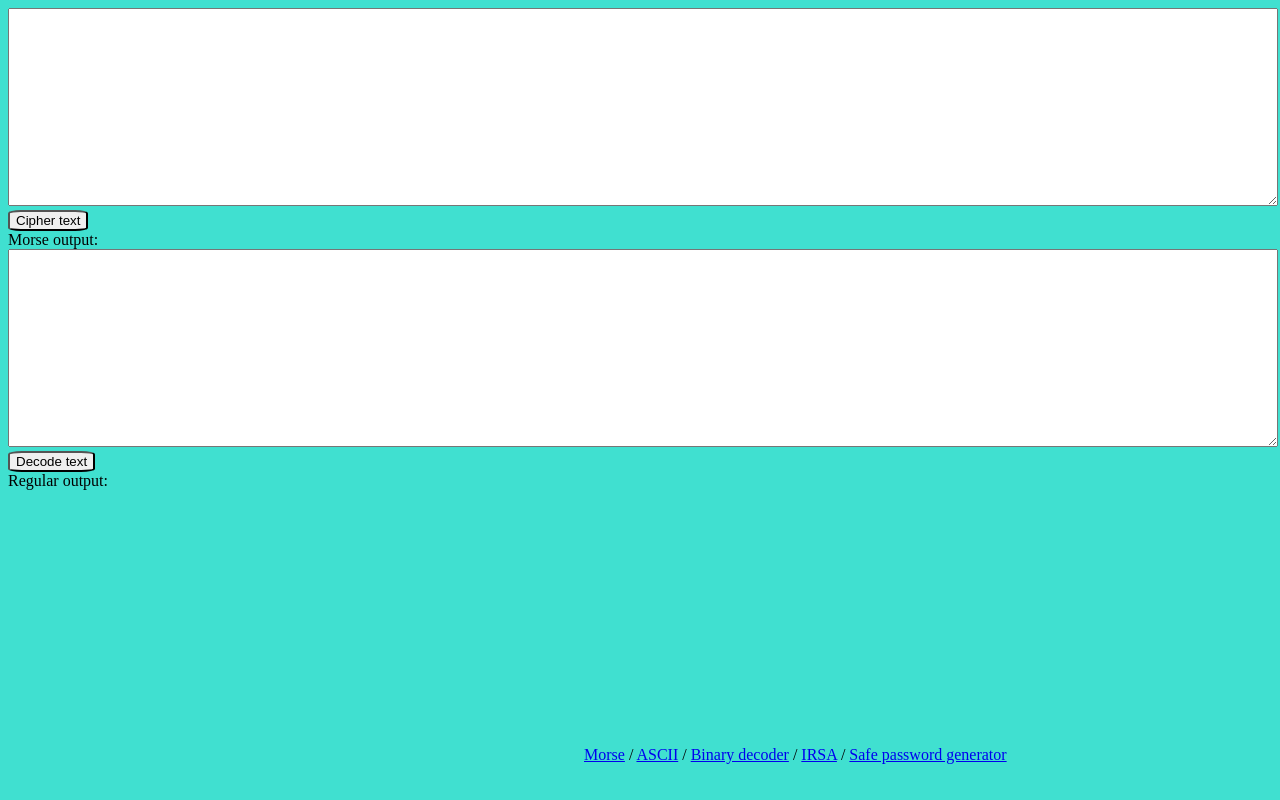
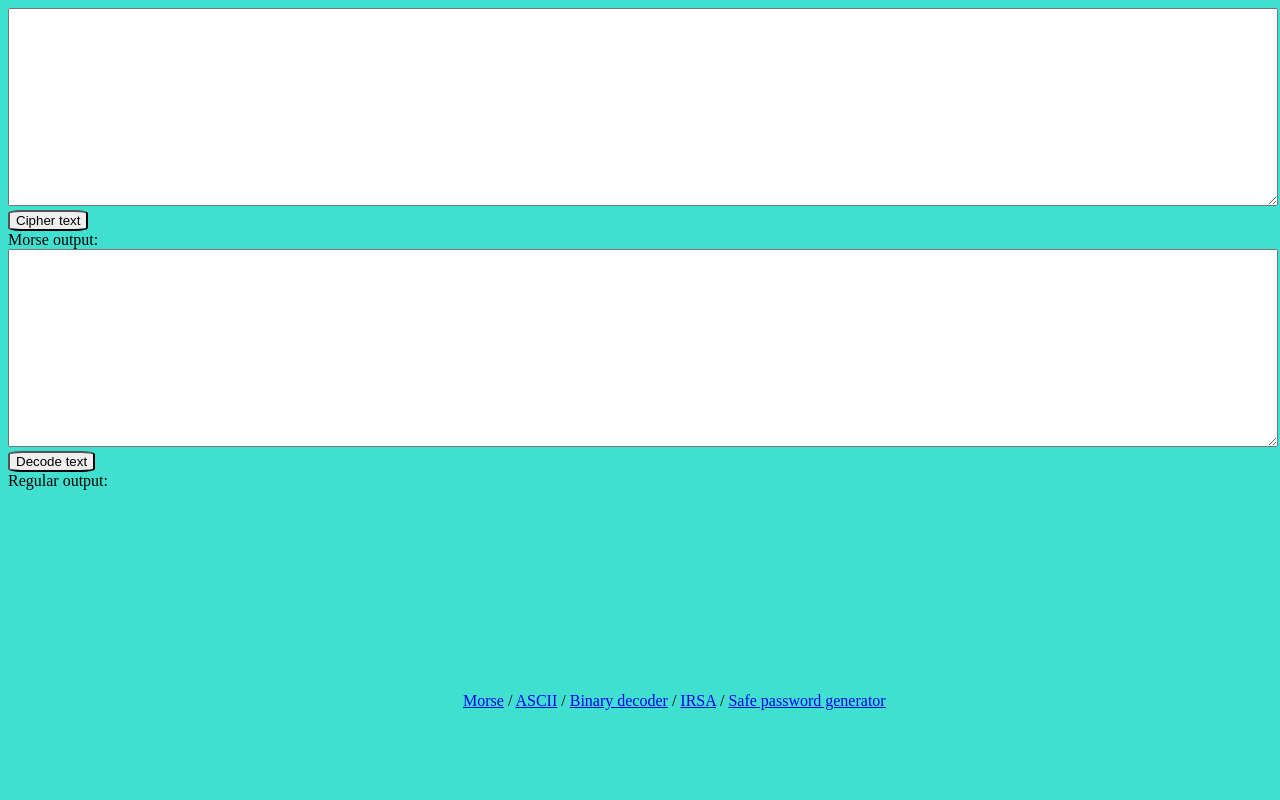
Before and after one commit to yaoleksa/morse, a website built with webpack: page index.html in a window 1280 px wide. Built offline with nearby package versions, Linux system fonts and the light colour scheme.

Commit message:
have fixed style issues

```diff
--- a/style/index.css
+++ b/style/index.css
@@ -1,5 +1,5 @@
 #navigation {
-    margin: 16rem 0 0 36em;
+    margin: 16% 0 0 36%;
 }
 #submit-button-pwd-gen {
     width: 5rem;
```
